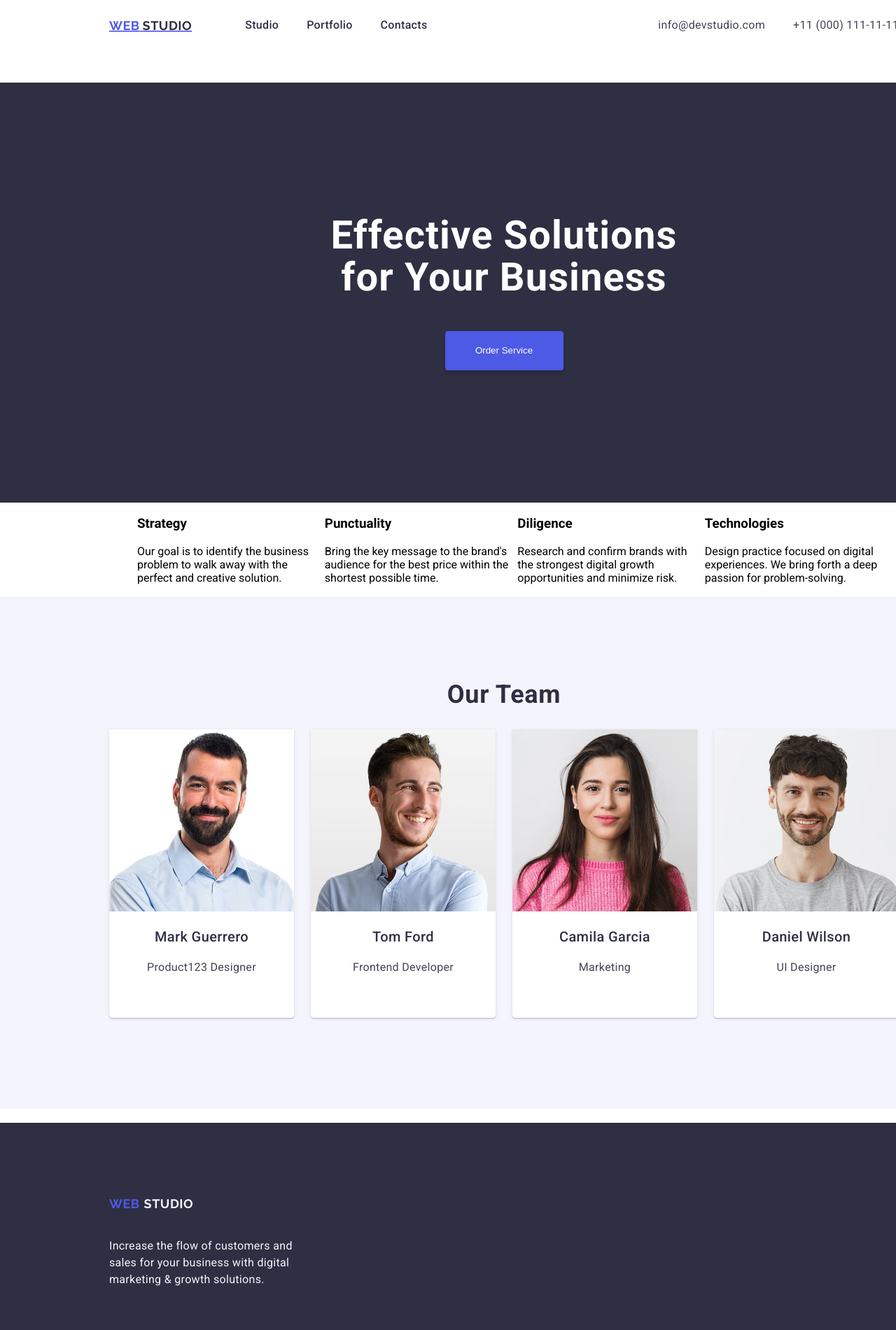
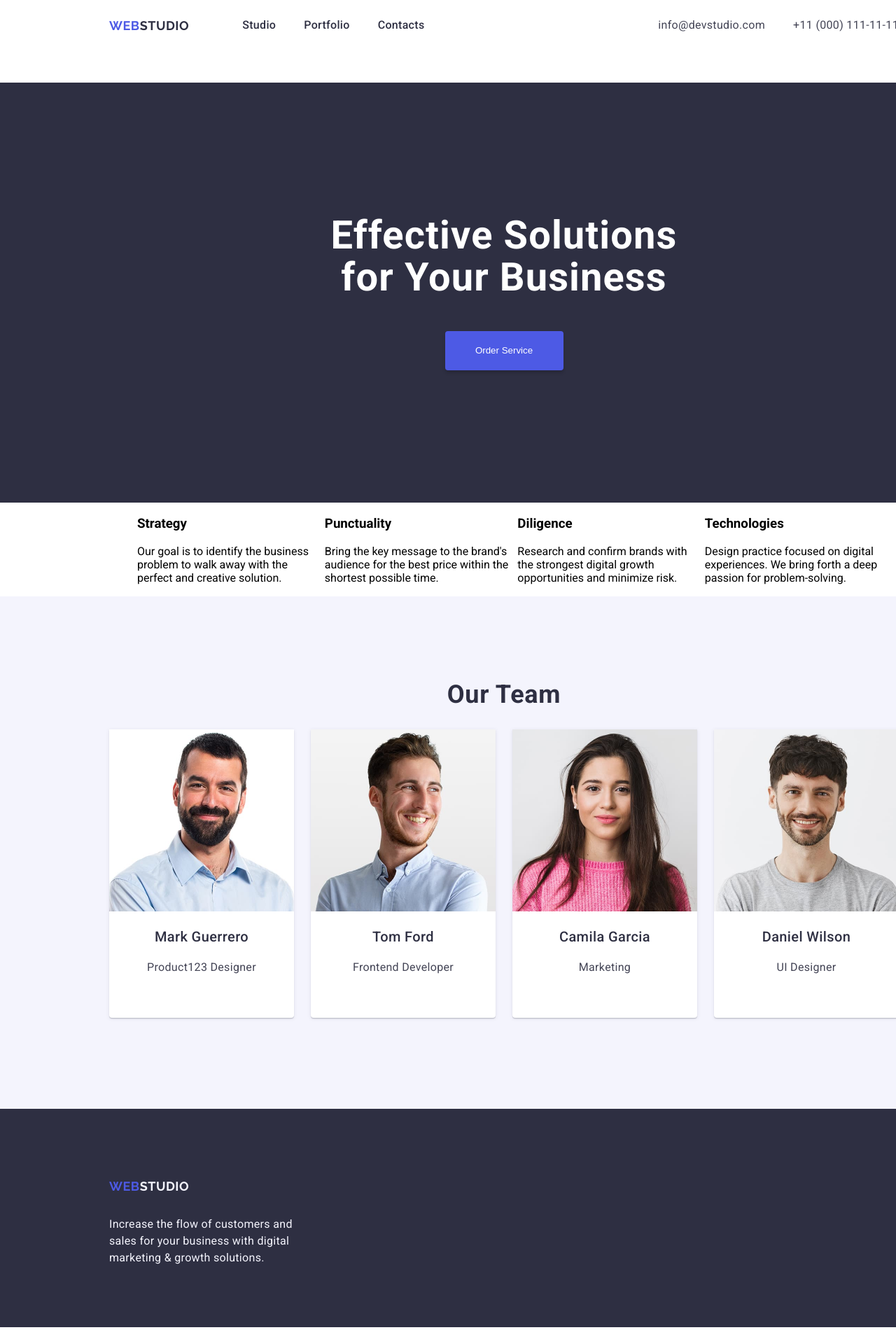
Before and after one commit to KostyaT1326/goit-markup-hw-01, a plain HTML site: page index.html in a window 1280 px wide. Shown: the top 1900 px of the page at 70% size. Drawn offline with Linux system fonts and the light colour scheme.

Commit message:
correction
correction

```diff
--- a/css/styles.css
+++ b/css/styles.css
@@ -1,3 +1,6 @@
+a {
+    text-decoration: none;
+}
 body {
     font-family: "Roboto", sans-serif;
     margin: 0;
@@ -28,8 +31,8 @@ body {
     text-transform: uppercase;
     color: #4d5ae5;
     box-sizing: border-box;
+}
 
-}
 .logo-Text-black {
     font-family: "Raleway", sans-serif;
     font-weight: 700;
--- a/index.html
+++ b/index.html
@@ -24,9 +24,8 @@
     <header>
       <div class="header-page-container">
         <nav class="main-nav">
-          <a href="#home" class="logo">
-            <span class="logo-Text-blue">WEB</span>
-            <span class="logo-Text-black">STUDIO</span>
+          <a href="./index.html" class="logo">
+            <span class="logo-Text-blue">WEB</span><span class="logo-Text-black">STUDIO</span>
           </a>
           <ul class="nav-menu">
             <li><a href="#studio">Studio</a></li>
@@ -49,13 +48,11 @@
 
     <main>
       <section class="main-page-container">
-
           <div>
             <h1 class="main-page-text-container">
               Effective Solutions for Your Business
             </h1>
-
-            <button class="main-page-batton">Order Service</button>
+            <button class="main-page-batton" type="button">Order Service</button>
           </div>
 
       </section>
@@ -93,6 +90,7 @@
         </ul>
       </section>
       <section class="team-card-container">
+        <p hidden>Product Designer</p>
         <h2 class="Our-Team">Our Team</h2>
         <ul class="team-card-list">
           <li class="team-card-mark-guerrero">
@@ -142,10 +140,11 @@
     <footer>
       <section class="footer-page">
         <div>
-          <h2 class="logo-footer-position">
-            <span class="logo-footer-Text-blue">WEB</span>
-            <span class="logo-footer-Text-white">STUDIO</span>
-          </h2>
+          <nav class="logo-footer-position">
+          <a href="./index.html" class="logo-footer">
+            <span class="logo-footer-Text-blue">WEB</span><span class="logo-footer-Text-white">STUDIO</span>
+          </a>
+          </nav>
           <p class="recommendation">Increase the flow of customers and sales for your business with digital marketing & growth solutions.</p>
         </div>
       </section>
```
